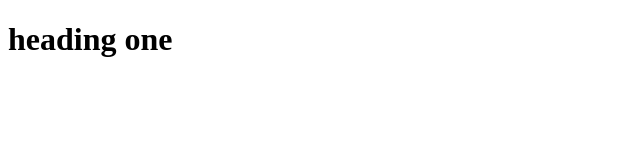
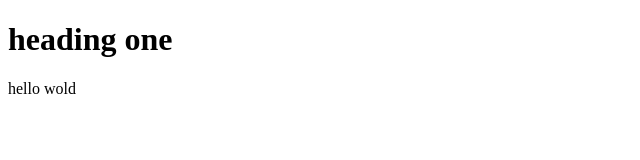
Before and after one commit to shafiqahassani22/projectOne, a plain HTML site: page index.html in a window 1280 px wide. Shown: the full height of the page, 0-640 px from the left. Drawn offline with Linux system fonts and the light colour scheme.

Commit message:
span added

```diff
--- a/index.html
+++ b/index.html
@@ -8,5 +8,6 @@
 </head>
 <body>
     <h1>heading one</h1>
+    <span>hello wold</span>
 </body>
 </html>
```
